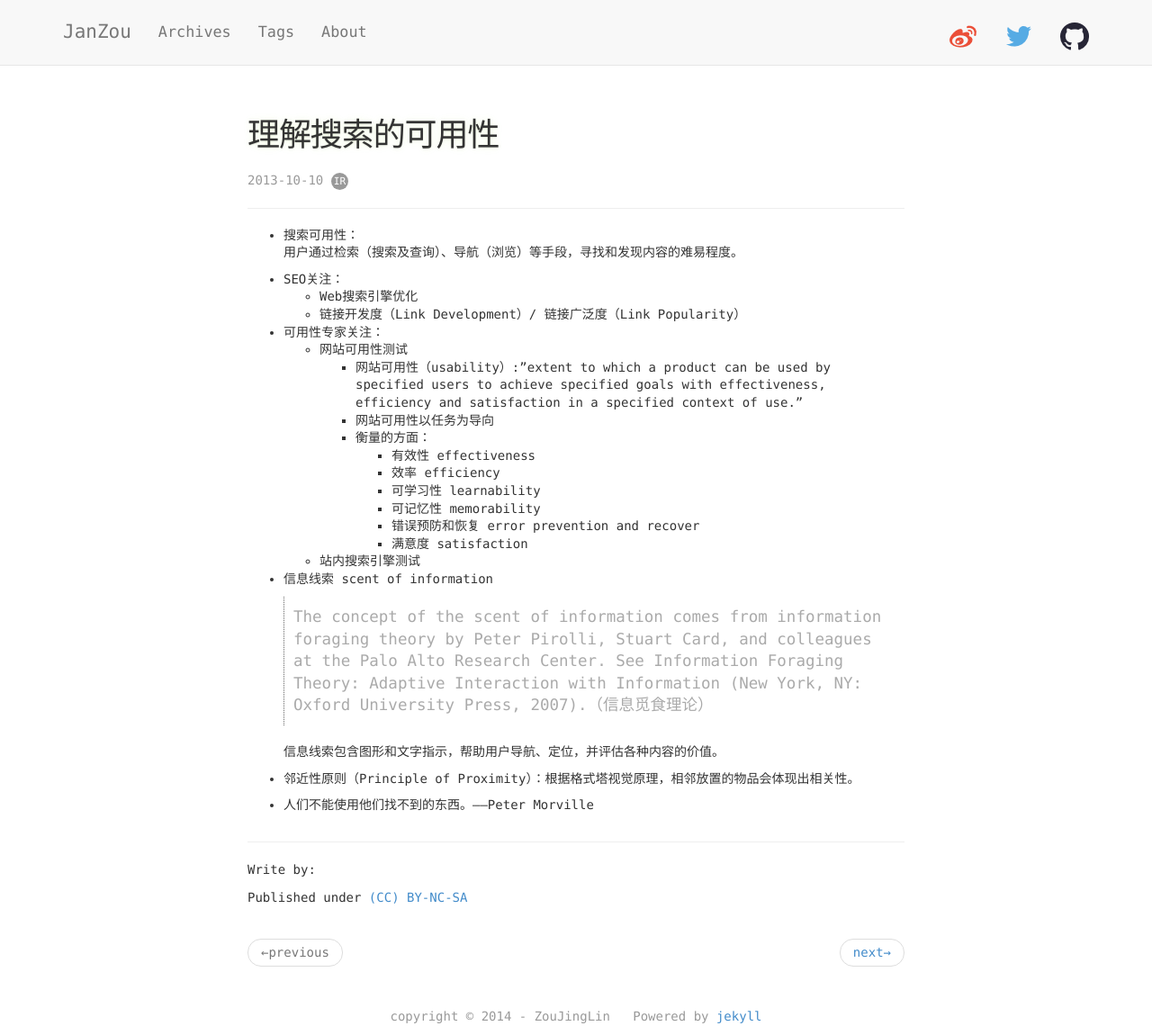
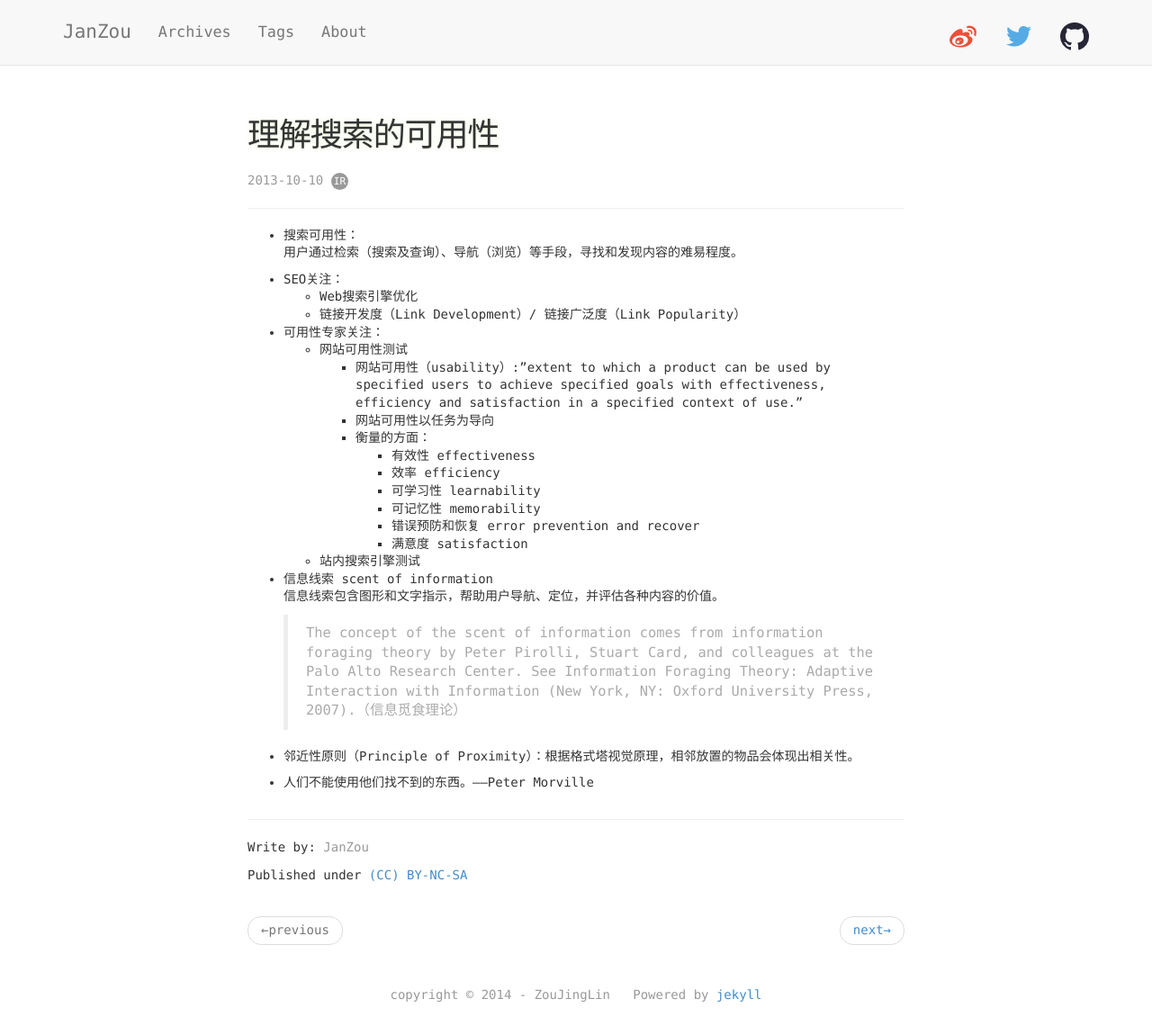
Before and after one commit to Jan-zou/jan-zou.github.com, a Jekyll site: the page built from _posts/2013-10-10-理解搜索的可用性.md, in a window 1280 px wide and 1150 px high. Shown: the whole window at 90% size. Built offline with Jekyll 4.4.1, drawn with Linux system fonts in a browser that asks for light colours; nearby versions of some CDN libraries; comment, search, counter and statistics services are not loaded.

Commit message:
add duoshuo,photos

```diff
--- a/_layouts/post.html
+++ b/_layouts/post.html
@@ -26,7 +26,7 @@
     <!-- article use info -->
     <div class="paperinfo">
         <p>Write by:
-            <span class="meta"> {{ site.author.name }}</span>
+            <span class="meta"> {{ site.author }}</span>
         </p>
         <p class="license">
             Published under <a rel="license meta" href="http://creativecommons.org/licenses/by-nc-sa/3.0/" target="_blink">(CC) BY-NC-SA</a>
@@ -50,4 +50,23 @@
         {% endunless %}
     </ul>
 
+    <!-- duoshuo start -->
+    <div class="ds-thread" data-thread-key="{{ page.id }}" data-title="{{ page.title }}" data-url="{{ page.url }}"></div>
+    <!-- duoshuo end -->
+
+    <!-- duoshuoJS start -->
+    <script type="text/javascript">
+        var duoshuoQuery = {short_name:"janzou"};
+            (function() {
+                var ds = document.createElement('script');
+                ds.type = 'text/javascript';ds.async = true;
+                ds.src = (document.location.protocol == 'https:' ? 'https:' : 'http:') + '//static.duoshuo.com/embed.js';
+                ds.charset = 'UTF-8';
+                (document.getElementsByTagName('head')[0]
+                 || document.getElementsByTagName('body')[0]).appendChild(ds);
+            })();
+    </script>
+    <!-- duoshuoJS end -->
+
+
 </article>
--- a/_posts/2013-10-10-理解搜索的可用性.md
+++ b/_posts/2013-10-10-理解搜索的可用性.md
@@ -8,6 +8,7 @@
 + SEO关注：
     + Web搜索引擎优化
     + 链接开发度（Link Development）/  链接广泛度（Link Popularity）
+
 
 + 可用性专家关注：
     + 网站可用性测试
@@ -22,11 +23,12 @@
             + 满意度 satisfaction
     + 站内搜索引擎测试
 
+
 + 信息线索 scent of information
+    信息线索包含图形和文字指示，帮助用户导航、定位，并评估各种内容的价值。
 
   > The concept of the scent of information comes from information foraging theory by Peter Pirolli, Stuart Card, and colleagues at the Palo Alto Research Center. See Information Foraging Theory: Adaptive Interaction with Information (New York, NY: Oxford University Press, 2007).（信息觅食理论）
 
-    信息线索包含图形和文字指示，帮助用户导航、定位，并评估各种内容的价值。
 
 
 + 邻近性原则（Principle of Proximity）：根据格式塔视觉原理，相邻放置的物品会体现出相关性。
--- a/assets/css/main.css
+++ b/assets/css/main.css
@@ -90,8 +90,7 @@
 
 blockquote {
   color: #aaa;
-  padding-left: 10px;
-  border-left: 1px dotted #666;
+  font-size: 1.1em;
 }
 
 pre {
```
Also changed, not shown: assets/blog/20140813_1.png (added), assets/blog/20140813_2.png (added), assets/blog/20140813_3.png (added), assets/blog/20140813_4.png (added).
